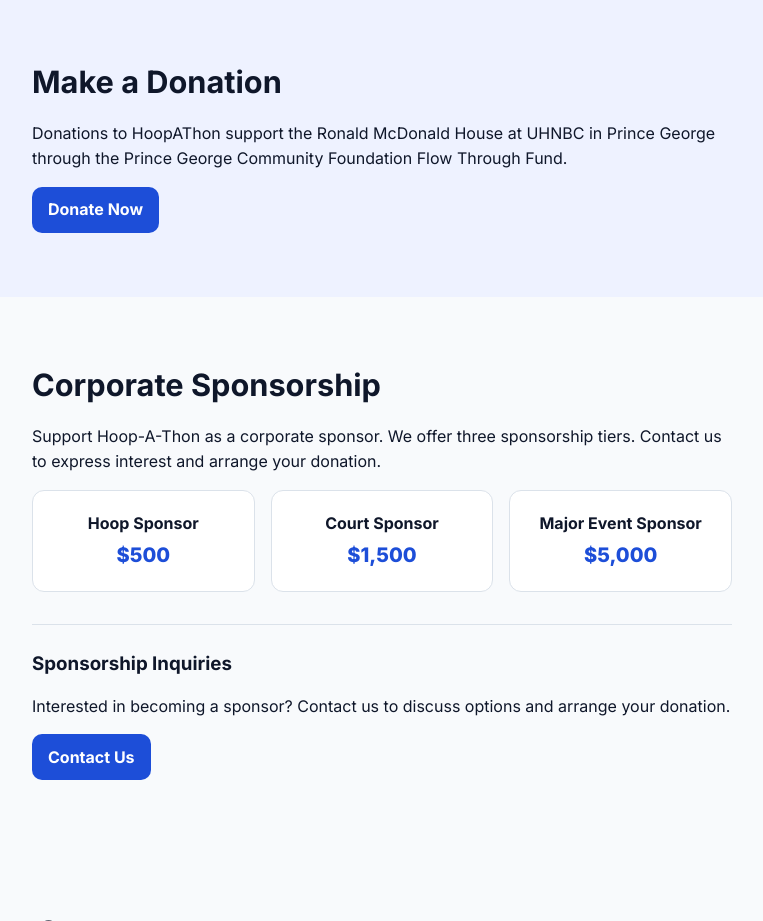
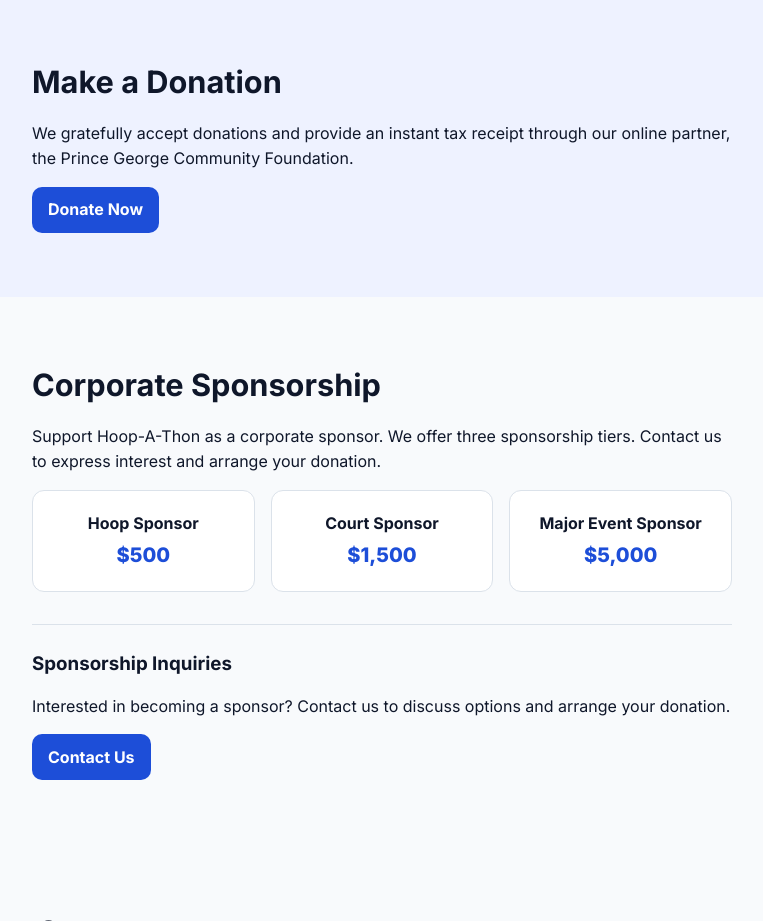
Before and after one commit to mcolley14/HoopAThonWeb, a plain HTML site: page index.html in a window 1280 px wide. Shown: the part 1620-2541 px from the top of the page, without its empty margins (258-1021 px from the left). Drawn offline with nearby package versions, Linux system fonts and the light colour scheme; no server answers.

Commit message:
Different Donation message.

```diff
--- a/index.html
+++ b/index.html
@@ -118,9 +118,7 @@
         <div class="container narrow">
           <h2>Make a Donation</h2>
           <p>
-            Donations to HoopAThon support the Ronald McDonald House at UHNBC in
-            Prince George through the Prince George Community Foundation Flow
-            Through Fund.
+            We gratefully accept donations and provide an instant tax receipt through our online partner, the Prince George Community Foundation.
           </p>
           <a
             href="https://pgcf.ca/fund/Prince-George-Rotary-Fund"
```
